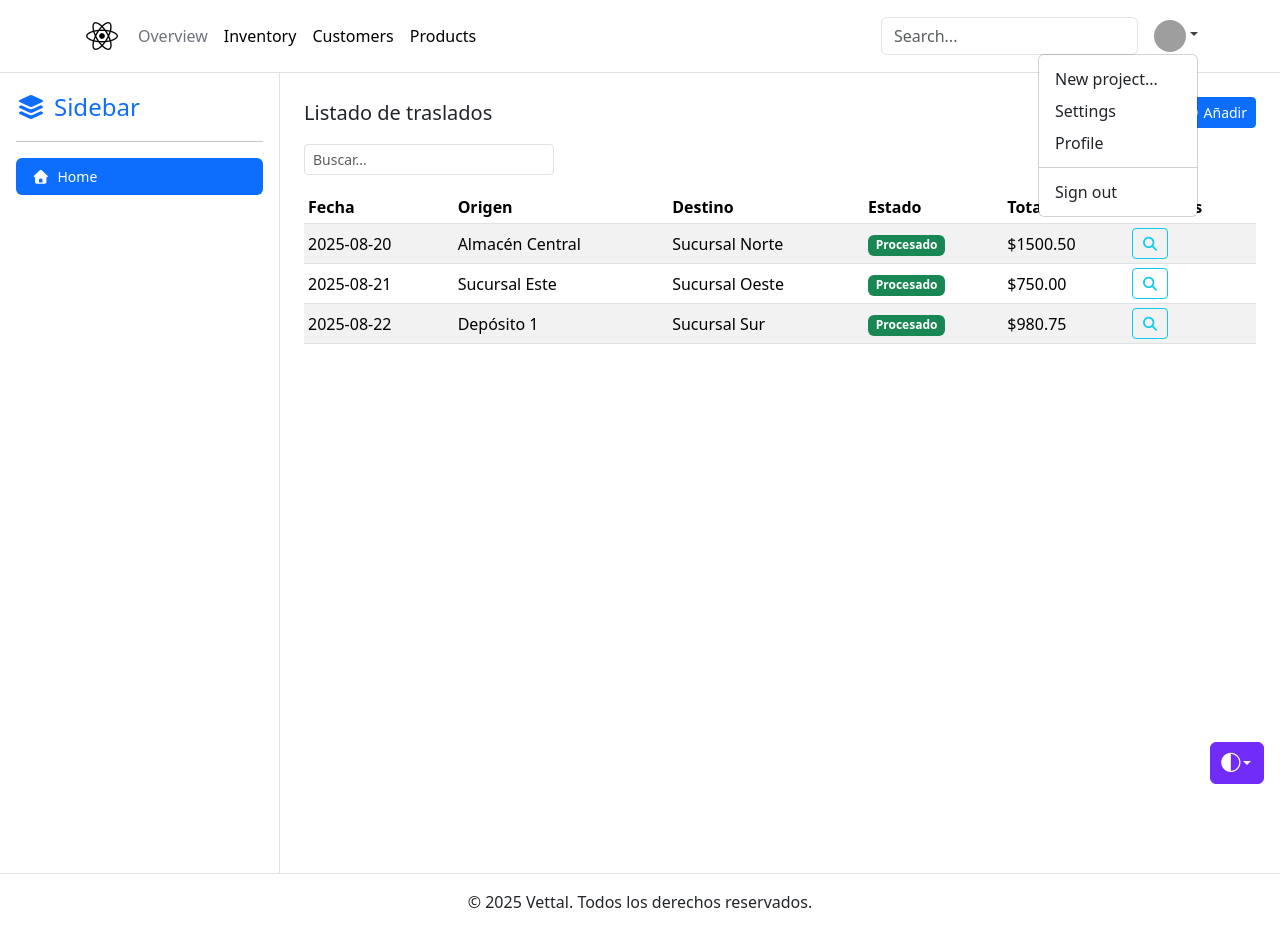
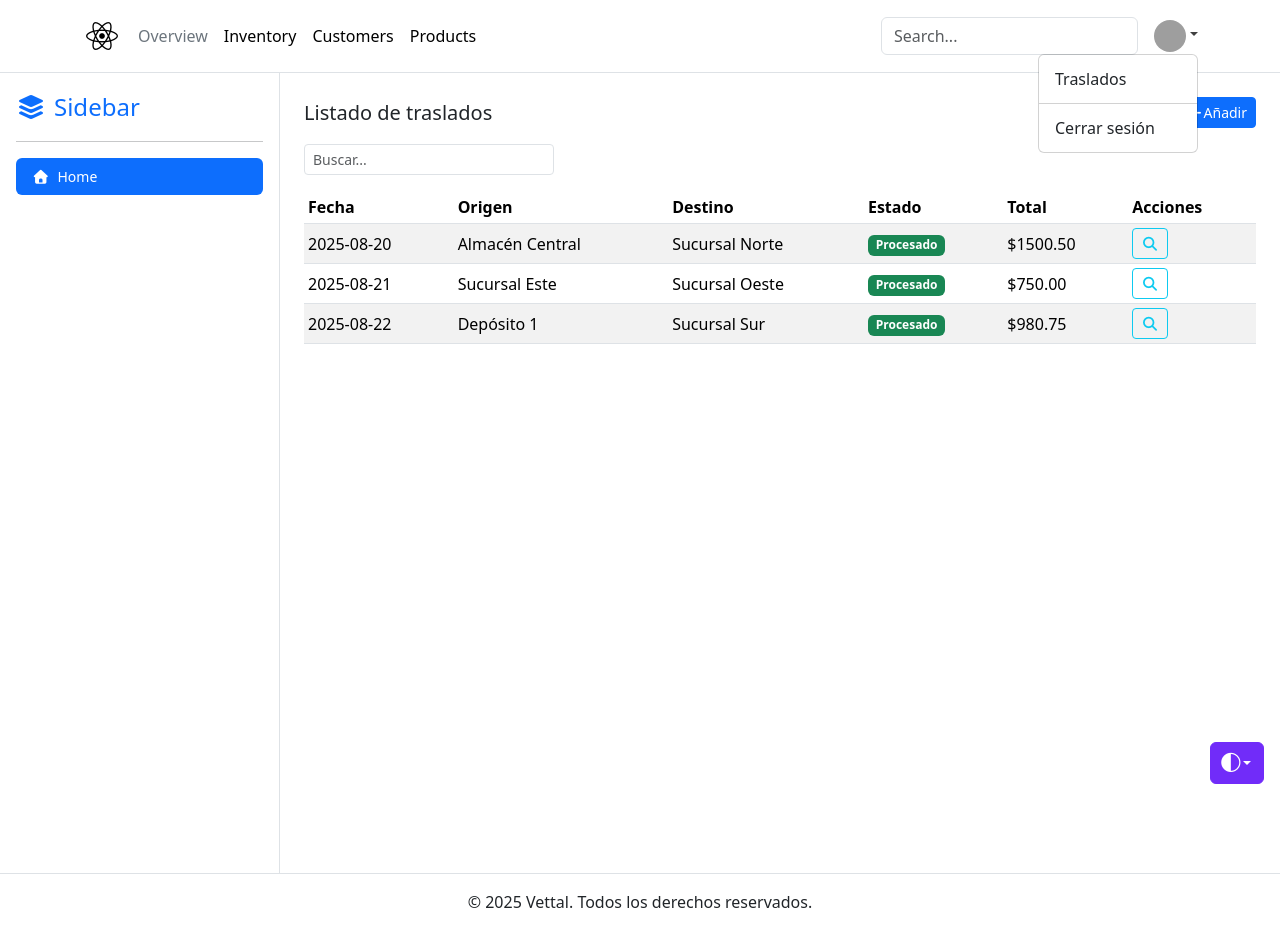
Before and after one commit to informatica02vettal/vettal-frontend, a React (Vite) app: page / in a window 1280 px wide. Both pictures are taken after a click on the link 1175 px from the left and 36 px from the top of the page. Built offline with nearby package versions, Linux system fonts and the light colour scheme; grey boxes are pictures that could not be loaded.

Commit message:
Update Header and Listado components; replace dropdown items and adjust button icon for consistency

```diff
--- a/src/components/Header.jsx
+++ b/src/components/Header.jsx
@@ -25,11 +25,9 @@ const Header = () => {
               <img src="https://github.com/mdo.png" alt="mdo" width="32" height="32" className="rounded-circle" />
             </a>
             <ul className="dropdown-menu text-small">
-              <li><a className="dropdown-item" href="#">New project...</a></li>
-              <li><a className="dropdown-item" href="#">Settings</a></li>
-              <li><a className="dropdown-item" href="#">Profile</a></li>
+              <li><a className="dropdown-item" href="#">Traslados</a></li>
               <li><hr className="dropdown-divider" /></li>
-              <li><a className="dropdown-item" href="#">Sign out</a></li>
+              <li><a className="dropdown-item" href="#">Cerrar sesión</a></li>
             </ul>
           </div>
         </div>
--- a/src/components/Listado.jsx
+++ b/src/components/Listado.jsx
@@ -32,7 +32,7 @@ const ListadoTraslados = () => {
           onClick={handleAdd}
           className="btn btn-primary btn-sm d-flex align-items-center"
         >
-          <i className="fa-solid fa-circle-plus me-1"></i>
+          <i class="fa-solid fa-plus"></i>
           <span>Añadir</span>
         </button>
       </div>
```
